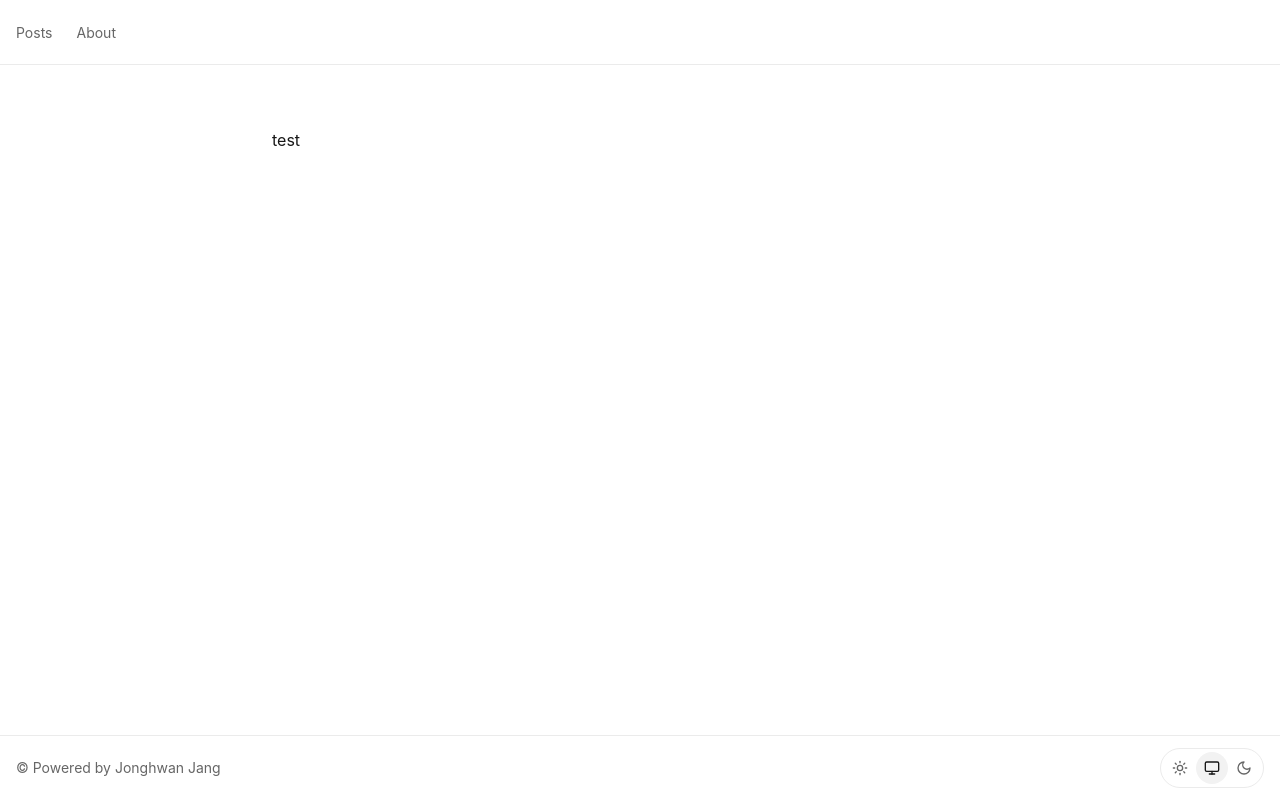
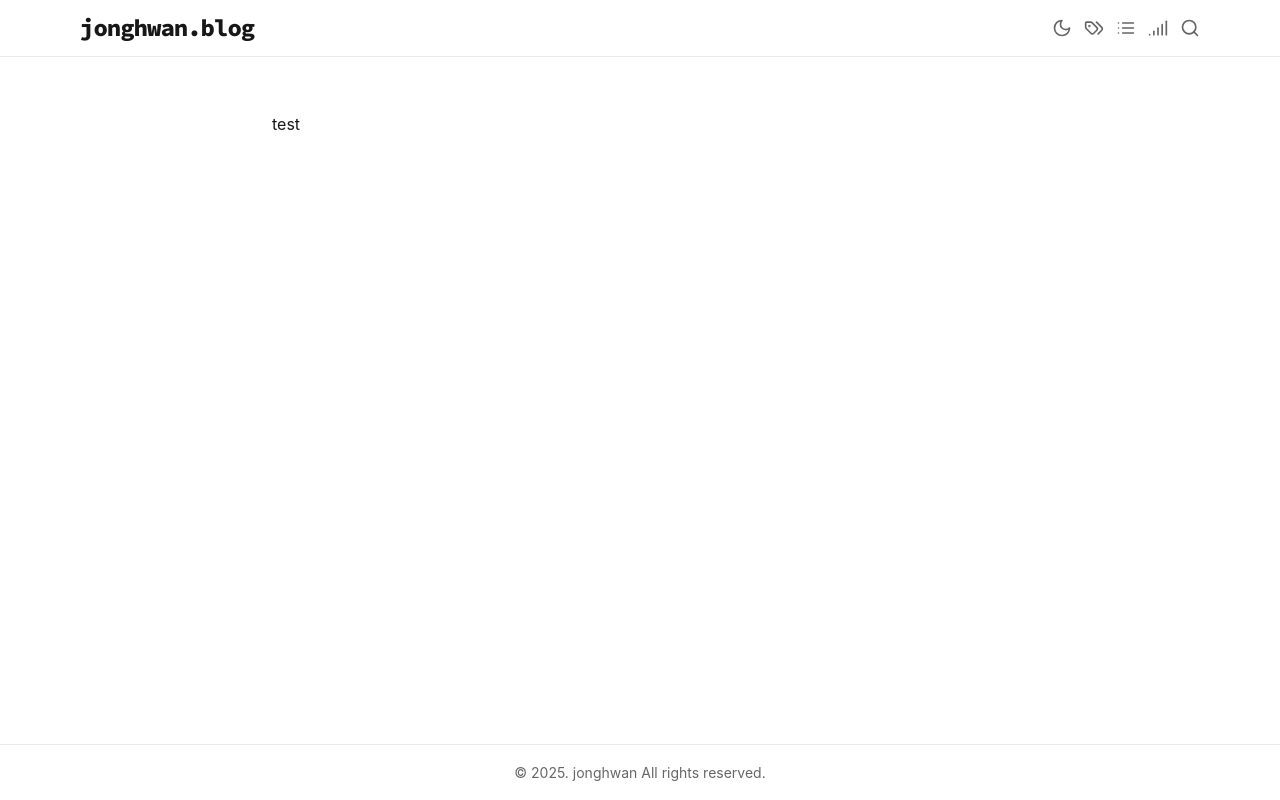
Before and after one commit to jonghwann/blog-v1, a Next.js app: page /posts/write in a window 1280 px wide. Built offline with nearby package versions, Linux system fonts and the light colour scheme; no server answers; a web font is replaced by a local one.

Commit message:
style: 헤더/푸터 디자인 개선

```diff
--- a/src/app/globals.css
+++ b/src/app/globals.css
@@ -25,6 +25,7 @@
     'Pretendard Variable', Pretendard, -apple-system, BlinkMacSystemFont, system-ui, Roboto, 'Helvetica Neue',
     'Segoe UI', 'Apple SD Gothic Neo', 'Noto Sans KR', 'Malgun Gothic', 'Apple Color Emoji', 'Segoe UI Emoji',
     'Segoe UI Symbol', sans-serif;
+  --font-source-code-pro: var(--source-code-pro);
 
   --z-header: 100;
   --z-scroll-progress-bar: 200;
@@ -74,8 +75,8 @@
     @apply bg-background text-foreground;
   }
 
-  .no-transition * {
-    transition: none !important;
+  .transitions-limited * {
+    @apply !transition-opacity !transition-transform;
   }
 }
 
--- a/src/app/layout.tsx
+++ b/src/app/layout.tsx
@@ -1,15 +1,23 @@
 import type { Metadata } from 'next';
+import { Source_Code_Pro } from 'next/font/google';
 import { Toaster } from 'sonner';
 import Layout from '@/components/layout/layout';
+import { cn } from '@/lib/utils';
 import QueryProvider from '@/providers/query-provider';
 import ThemeProvider from '@/providers/theme-provider';
 import './globals.css';
 
 export const metadata: Metadata = { title: 'Create Next App', description: 'Generated by create next app' };
 
+const sourceCodePro = Source_Code_Pro({
+  subsets: ['latin'],
+  weight: ['800'],
+  variable: '--source-code-pro',
+});
+
 export default function RootLayout({ children }: Readonly<{ children: React.ReactNode }>) {
   return (
-    <html lang='ko' className='scroll-smooth' suppressHydrationWarning>
+    <html lang='ko' className={cn('scroll-smooth', sourceCodePro.variable)} suppressHydrationWarning>
       <body className='antialiased'>
         <QueryProvider>
           <ThemeProvider>
--- a/src/components/common/button.tsx
+++ b/src/components/common/button.tsx
@@ -1,6 +1,7 @@
 import type { VariantProps } from 'class-variance-authority';
 import { Loader2 } from 'lucide-react';
 import { type buttonVariants, Button as UIButton } from '@/components/ui/button';
+import { cn } from '@/lib/utils';
 
 interface ButtonProps extends React.ComponentProps<'button'>, VariantProps<typeof buttonVariants> {
   className?: string;
@@ -11,8 +12,8 @@ interface ButtonProps extends React.ComponentProps<'button'>, VariantProps<typeo
 
 export default function Button({ className, variant = 'default', isLoading, asChild = false, children, ...props }: ButtonProps) {
   return (
-    <UIButton className={`relative ${className}`} variant={variant} disabled={isLoading} asChild={asChild} {...props}>
-      <span className={isLoading ? 'invisible' : ''}>{children}</span>
+    <UIButton className={cn('relative', className)} variant={variant} disabled={isLoading} asChild={asChild} {...props}>
+      <span className={cn(isLoading && 'invisible')}>{children}</span>
       {isLoading && <Loader2 className='-translate-x-1/2 -translate-y-1/2 absolute top-1/2 left-1/2 h-[1em] w-[1em] animate-spin' />}
     </UIButton>
   );
--- a/src/components/common/input.tsx
+++ b/src/components/common/input.tsx
@@ -13,7 +13,7 @@ export default function Input({ className, errorClassName, register, errors, ...
     <div className='flex flex-col gap-2'>
       <input
         className={cn(
-          'h-12 w-full min-w-0 rounded-lg border bg-transparent px-3 text-base outline-none transition-shadow duration-200 ease-in-out placeholder:text-secondary-foreground focus-visible:ring-2 disabled:pointer-events-none disabled:cursor-not-allowed disabled:opacity-50',
+          'h-12 w-full min-w-0 rounded-lg border bg-transparent px-3 text-base outline-none transition-shadow duration-200 ease-in-out placeholder:text-secondary-foreground focus-visible:ring-1 disabled:pointer-events-none disabled:cursor-not-allowed disabled:opacity-50',
           className,
         )}
         autoComplete='off'
--- a/src/components/common/logout-button.tsx
+++ b/src/components/common/logout-button.tsx
@@ -1,10 +1,10 @@
 'use client';
 import { useMutation, useQueryClient } from '@tanstack/react-query';
+import { LogOut } from 'lucide-react';
 import { useRouter } from 'next/navigation';
 import { toast } from 'sonner';
 import { logout } from '@/api/auth/api';
 import useSession from '@/hooks/use-session';
-import Button from './button';
 
 export default function LogoutButton() {
   const router = useRouter();
@@ -12,7 +12,7 @@ export default function LogoutButton() {
 
   const { isLogin } = useSession();
 
-  const { mutate, isPending } = useMutation({
+  const { mutate } = useMutation({
     mutationFn: logout,
     onSuccess: async (data) => {
       toast.success(data.message);
@@ -23,9 +23,5 @@ export default function LogoutButton() {
 
   if (!isLogin) return null;
 
-  return (
-    <Button isLoading={isPending} onClick={() => mutate()}>
-      Logout
-    </Button>
-  );
+  return <LogOut className='size-5 cursor-pointer text-secondary-foreground hover:text-foreground' onClick={() => mutate()} />;
 }
--- a/src/components/common/theme-button.tsx
+++ b/src/components/common/theme-button.tsx
@@ -1,51 +1,45 @@
 'use client';
-import { Monitor, Moon, Sun } from 'lucide-react';
+import { Moon, Sun } from 'lucide-react';
 import { useTheme } from 'next-themes';
 import { useEffect, useState } from 'react';
 import { cn } from '@/lib/utils';
 
-const themeOptions = [
-  { mode: 'light', Icon: Sun },
-  { mode: 'system', Icon: Monitor },
-  { mode: 'dark', Icon: Moon },
+const icons = [
+  { Icon: Moon, theme: 'dark' },
+  { Icon: Sun, theme: 'light' },
 ];
 
 export default function ThemeButton() {
   const [mounted, setMounted] = useState(false);
 
-  const { theme, setTheme } = useTheme();
+  const { resolvedTheme, setTheme } = useTheme();
 
-  const handleThemeChange = (mode: string) => {
-    document.documentElement.classList.add('no-transition');
-    setTheme(mode);
+  const handleClick = () => {
+    document.documentElement.classList.add('transitions-limited');
+    setTheme(resolvedTheme === 'dark' ? 'light' : 'dark');
+
     setTimeout(() => {
-      document.documentElement.classList.remove('no-transition');
-    }, 100);
+      document.documentElement.classList.remove('transitions-limited');
+    }, 120);
   };
 
   useEffect(() => {
     setMounted(true);
-  }, [theme]);
+  }, []);
 
   if (!mounted) return null;
 
   return (
-    <div className='flex h-10 w-[104px] items-center rounded-full border p-[3px]'>
-      {themeOptions.map(({ mode, Icon }) => (
-        <button
-          type='button'
-          className={cn('group flex size-8 cursor-pointer items-center justify-center rounded-full', theme === mode && 'bg-secondary')}
-          key={mode}
-          onClick={() => handleThemeChange(mode)}
-        >
-          <Icon
-            className={cn(
-              'size-4 transition-colors duration-200 ease-in-out group-hover:text-foreground',
-              theme === mode ? 'text-foreground' : 'text-secondary-foreground',
-            )}
-          />
-        </button>
+    <button className='size-5 cursor-pointer overflow-hidden' type='button' onClick={handleClick}>
+      {icons.map(({ Icon, theme }) => (
+        <Icon
+          className={cn(
+            'size-5 text-secondary-foreground transition-transform duration-300 ease-in-out hover:text-foreground',
+            resolvedTheme === 'dark' ? '-translate-y-5' : 'translate-y-0',
+          )}
+          key={theme}
+        />
       ))}
-    </div>
+    </button>
   );
 }
--- a/src/components/layout/footer.tsx
+++ b/src/components/layout/footer.tsx
@@ -1,12 +1,11 @@
-import ThemeButton from '../common/theme-button';
+export default function Footer() {
+  const year = new Date().getFullYear();
 
-export default function Footer() {
   return (
-    <footer className='mt-16 border-t'>
-      <div className='m-auto flex h-16 max-w-(--breakpoint-xl) items-center justify-between px-4'>
-        <span className='text-secondary-foreground text-sm'>© Powered by Jonghwan Jang</span>
-        <ThemeButton />
-      </div>
+    <footer className='mt-14 flex h-14 items-center justify-center border-t px-4'>
+      <small className='text-secondary-foreground text-sm'>
+        © <time>{year}</time>. jonghwan All rights reserved.
+      </small>
     </footer>
   );
 }
--- a/src/components/layout/header.tsx
+++ b/src/components/layout/header.tsx
@@ -1,19 +1,28 @@
 'use client';
+import Link from 'next/link';
 import useScrollVisibility from '@/hooks/use-scroll-visibility';
 import LogoutButton from '../common/logout-button';
+import ThemeButton from '../common/theme-button';
 import Nav from './nav';
 
 export default function Header() {
-  const marginTop = useScrollVisibility(64);
+  const marginTop = useScrollVisibility(56);
 
   return (
     <header
-      className='fixed top-0 z-[var(--z-header)] w-full border-b bg-background/80 backdrop-blur-[5px] backdrop-saturate-[180%]'
+      className='fixed top-0 z-[var(--z-header)] w-full border-b bg-background/80 px-4 backdrop-blur-[5px] backdrop-saturate-[180%]'
       style={{ marginTop }}
     >
-      <div className='mx-auto flex h-16 w-full max-w-(--breakpoint-xl) items-center justify-between px-4'>
-        <Nav />
-        <LogoutButton />
+      <div className='mx-0 flex h-14 items-center justify-between md:mx-16'>
+        <Link href='/posts' className='font-source-code-pro text-sm tracking-[-1px] sm:text-2xl'>
+          jonghwan.blog
+        </Link>
+
+        <div className='flex items-center gap-3'>
+          <ThemeButton />
+          <Nav />
+          <LogoutButton />
+        </div>
       </div>
     </header>
   );
--- a/src/components/layout/layout.tsx
+++ b/src/components/layout/layout.tsx
@@ -9,7 +9,7 @@ export default async function Layout({ children }: LayoutProps) {
   return (
     <div className='flex min-h-screen flex-col'>
       <Header />
-      <main className='mt-32 flex flex-1'>{children}</main>
+      <main className='mt-28 flex flex-1'>{children}</main>
       <Footer />
     </div>
   );
--- a/src/components/layout/nav.tsx
+++ b/src/components/layout/nav.tsx
@@ -1,29 +1,21 @@
-'use client';
+import { List, Search, Signal, Tags } from 'lucide-react';
 import Link from 'next/link';
-import { usePathname } from 'next/navigation';
-import { cn } from '@/lib/utils';
 
-const NAV_LINKS = [
-  { name: 'Posts', href: '/posts' },
-  { name: 'About', href: '/about' },
+const icons = [
+  { Icon: Tags, href: '/tags' },
+  { Icon: List, href: '/series' },
+  { Icon: Signal, href: '/xml' },
+  { Icon: Search, href: '/search' },
 ];
 
 export default function Nav() {
-  const pathname = usePathname();
-
   return (
     <nav>
-      <ul className='flex items-center gap-6'>
-        {NAV_LINKS.map(({ name, href }) => (
+      <ul className='flex items-center gap-3'>
+        {icons.map(({ Icon, href }) => (
           <li key={href}>
-            <Link
-              className={cn(
-                'text-secondary-foreground text-sm transition-colors duration-200 ease-in-out hover:text-foreground',
-                href === pathname && 'text-accent-foreground hover:text-accent-foreground',
-              )}
-              href={href}
-            >
-              {name}
+            <Link href={href}>
+              <Icon className='size-5 text-secondary-foreground hover:text-foreground' />
             </Link>
           </li>
         ))}
```
Also changed, not shown: src/components/ui/button.tsx (+4 -4 lines).
